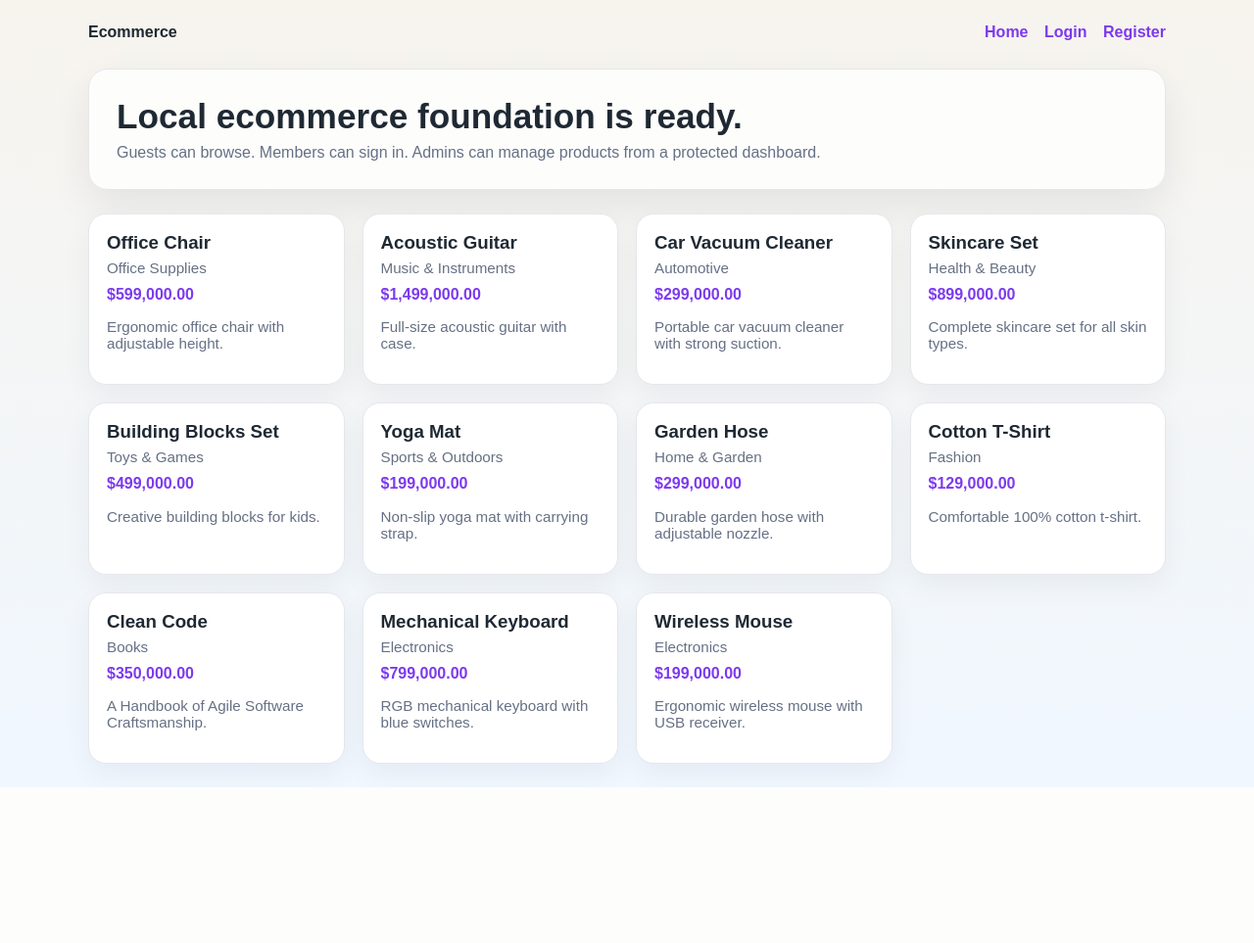
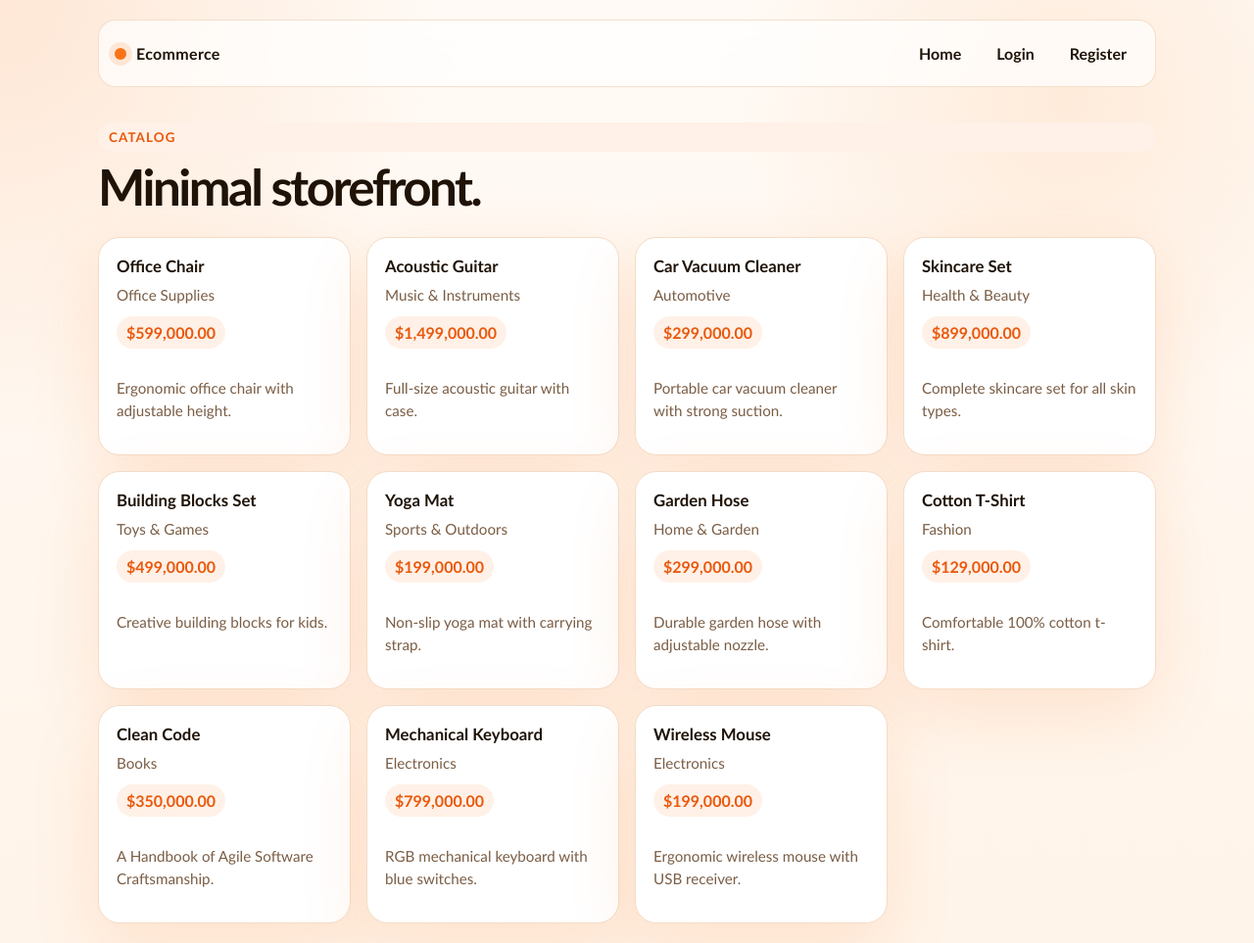
Before and after one commit to L200240159-Dzaky/PHP-Ecommerce-1, a PHP site: page /Ecommerce/ in a window 1280 px wide. Shown: the whole page at 98% size. Before the commit the page ends 804 px from the top, so only its background shows below. Run offline with PHP 8.4, Linux system fonts and the light colour scheme; data comes from the database, SQL or seed files in the repository.

Commit message:
UI optimization

```diff
--- a/index.php
+++ b/index.php
@@ -18,34 +18,82 @@ $user = user();
     <meta name="viewport" content="width=device-width, initial-scale=1">
     <title><?= e(APP_NAME) ?></title>
     <style>
-        :root { color-scheme: light; --bg: #f4f1ea; --panel: #ffffff; --text: #1f2933; --muted: #667085; --accent: #7c3aed; --border: #e5e7eb; }
-        body { margin: 0; font-family: Arial, Helvetica, sans-serif; background: linear-gradient(180deg, #f7f4ee 0%, #f0f7ff 100%); color: var(--text); }
-        .wrap { max-width: 1100px; margin: 0 auto; padding: 24px; }
-        .nav { display: flex; justify-content: space-between; align-items: center; gap: 16px; margin-bottom: 28px; }
-        .nav a { color: var(--accent); text-decoration: none; font-weight: 700; margin-left: 12px; }
-        .hero { background: rgba(255,255,255,.8); border: 1px solid var(--border); border-radius: 20px; padding: 28px; box-shadow: 0 16px 40px rgba(15, 23, 42, .08); margin-bottom: 24px; }
-        .hero h1 { margin: 0 0 8px; font-size: 2.2rem; }
-        .hero p { margin: 0; color: var(--muted); }
+        :root {
+            color-scheme: light;
+            --bg: #fff7ef;
+            --panel: rgba(255, 255, 255, 0.9);
+            --panel-strong: #ffffff;
+            --text: #1f1308;
+            --muted: #7a5d45;
+            --accent: #f97316;
+            --accent-dark: #ea580c;
+            --accent-soft: #fff1e7;
+            --border: #f3dcc7;
+            --shadow: 0 24px 70px rgba(249, 115, 22, 0.14);
+        }
+        * { box-sizing: border-box; }
+        body {
+            margin: 0;
+            font-family: "Trebuchet MS", "Segoe UI", sans-serif;
+            background:
+                radial-gradient(circle at top left, rgba(249, 115, 22, 0.14), transparent 28%),
+                radial-gradient(circle at 85% 10%, rgba(251, 146, 60, 0.14), transparent 24%),
+                linear-gradient(180deg, #fffaf5 0%, #fff4e9 100%);
+            color: var(--text);
+        }
+        .wrap { max-width: 1120px; margin: 0 auto; padding: 20px; }
+        .nav {
+            display: flex; justify-content: space-between; align-items: center; gap: 16px;
+            margin-bottom: 18px; padding: 14px 16px; border: 1px solid rgba(243, 220, 199, 0.9);
+            border-radius: 18px; background: rgba(255, 255, 255, 0.7); backdrop-filter: blur(10px);
+        }
+        .brand { display: flex; align-items: center; gap: 10px; font-weight: 800; letter-spacing: 0.02em; }
+        .brand-mark {
+            width: 12px; height: 12px; border-radius: 999px; background: var(--accent);
+            box-shadow: 0 0 0 6px rgba(249, 115, 22, 0.14);
+        }
+        .nav-links { display: flex; align-items: center; gap: 10px; flex-wrap: wrap; }
+        .nav a {
+            color: var(--text); text-decoration: none; font-weight: 700; padding: 9px 12px;
+            border-radius: 999px; border: 1px solid transparent;
+        }
+        .nav a:hover { background: var(--accent-soft); border-color: #ffd7b8; color: var(--accent-dark); }
+        .hero {
+            display: grid; gap: 10px; padding: 18px 0 10px; margin-bottom: 14px;
+        }
+        .kicker {
+            display: inline-flex; align-self: start; padding: 7px 11px; border-radius: 999px;
+            background: var(--accent-soft); color: var(--accent-dark); font-size: 0.84rem; font-weight: 800;
+            text-transform: uppercase; letter-spacing: 0.08em;
+        }
+        .hero h1 { margin: 0; font-size: clamp(2rem, 4vw, 3.4rem); line-height: 1; letter-spacing: -0.05em; }
         .alerts { margin-bottom: 16px; }
-        .alert { padding: 12px 14px; border-radius: 12px; margin-bottom: 10px; }
-        .alert.success { background: #ecfdf3; color: #027a48; }
-        .alert.error { background: #fef3f2; color: #b42318; }
-        .grid { display: grid; grid-template-columns: repeat(auto-fit, minmax(240px, 1fr)); gap: 18px; }
-        .card { background: var(--panel); border: 1px solid var(--border); border-radius: 18px; padding: 18px; box-shadow: 0 10px 28px rgba(15, 23, 42, .05); }
-        .card h3 { margin: 0 0 6px; }
-        .price { color: var(--accent); font-weight: 700; margin: 10px 0; }
-        .meta { color: var(--muted); font-size: .95rem; }
-        .actions { display: flex; gap: 10px; flex-wrap: wrap; }
-        .button { display: inline-block; padding: 10px 14px; border-radius: 10px; text-decoration: none; font-weight: 700; }
-        .button.primary { background: var(--accent); color: #fff; }
-        .button.secondary { background: #eef2ff; color: #3730a3; }
+        .alert {
+            padding: 12px 14px; border-radius: 14px; margin-bottom: 10px; border: 1px solid transparent;
+        }
+        .alert.success { background: #fff5eb; color: #9a3412; border-color: #fed7aa; }
+        .alert.error { background: #fff1f2; color: #be123c; border-color: #fecdd3; }
+        .grid { display: grid; grid-template-columns: repeat(auto-fit, minmax(220px, 1fr)); gap: 16px; margin-top: 8px; }
+        .card {
+            background: var(--panel-strong); border: 1px solid var(--border); border-radius: 22px;
+            padding: 18px; box-shadow: var(--shadow); min-height: 180px;
+        }
+        .card h3 { margin: 0 0 8px; font-size: 1.05rem; }
+        .price {
+            display: inline-flex; align-items: center; margin: 10px 0 14px; padding: 7px 10px;
+            border-radius: 999px; background: var(--accent-soft); color: var(--accent-dark); font-weight: 800;
+        }
+        .meta { color: var(--muted); font-size: 0.95rem; line-height: 1.5; }
+        .empty {
+            padding: 20px; border-radius: 18px; border: 1px dashed #f1c9a8; background: rgba(255,255,255,.7);
+        }
     </style>
 </head>
 <body>
 <div class="wrap">
     <div class="nav">
-        <strong><?= e(APP_NAME) ?></strong>
-        <div>
+        <div class="brand"><span class="brand-mark"></span><span><?= e(APP_NAME) ?></span></div>
+        <div class="nav-links">
             <a href="<?= e(url('index.php')) ?>">Home</a>
             <?php if ($user === null): ?>
                 <a href="<?= e(url('auth/login.php')) ?>">Login</a>
@@ -61,8 +109,8 @@ $user = user();
     </div>
 
     <section class="hero">
-        <h1>Local ecommerce foundation is ready.</h1>
-        <p>Guests can browse. Members can sign in. Admins can manage products from a protected dashboard.</p>
+        <span class="kicker">Catalog</span>
+        <h1>Minimal storefront.</h1>
     </section>
 
     <div class="alerts">
@@ -78,13 +126,14 @@ $user = user();
                     <div class="meta"><?= e($product['category_name']) ?></div>
                 <?php endif; ?>
                 <div class="price">$<?= e(number_format((float) $product['price'], 2)) ?></div>
-                <p class="meta"><?= e($product['description'] ?? '') ?></p>
+                <?php if (!empty($product['description'])): ?>
+                    <p class="meta"><?= e($product['description']) ?></p>
+                <?php endif; ?>
             </article>
         <?php endforeach; ?>
         <?php if (!$products): ?>
-            <article class="card">
-                <h3>No products yet</h3>
-                <p class="meta">Add your first product from the admin page after setting up the database.</p>
+            <article class="empty">
+                <strong>No products yet.</strong>
             </article>
         <?php endif; ?>
     </div>
```
Also changed, not shown: admin/products.php (+89 -24 lines), auth/login.php (+22 -8 lines), auth/register.php (+22 -8 lines), member/dashboard.php (+12 -5 lines).
